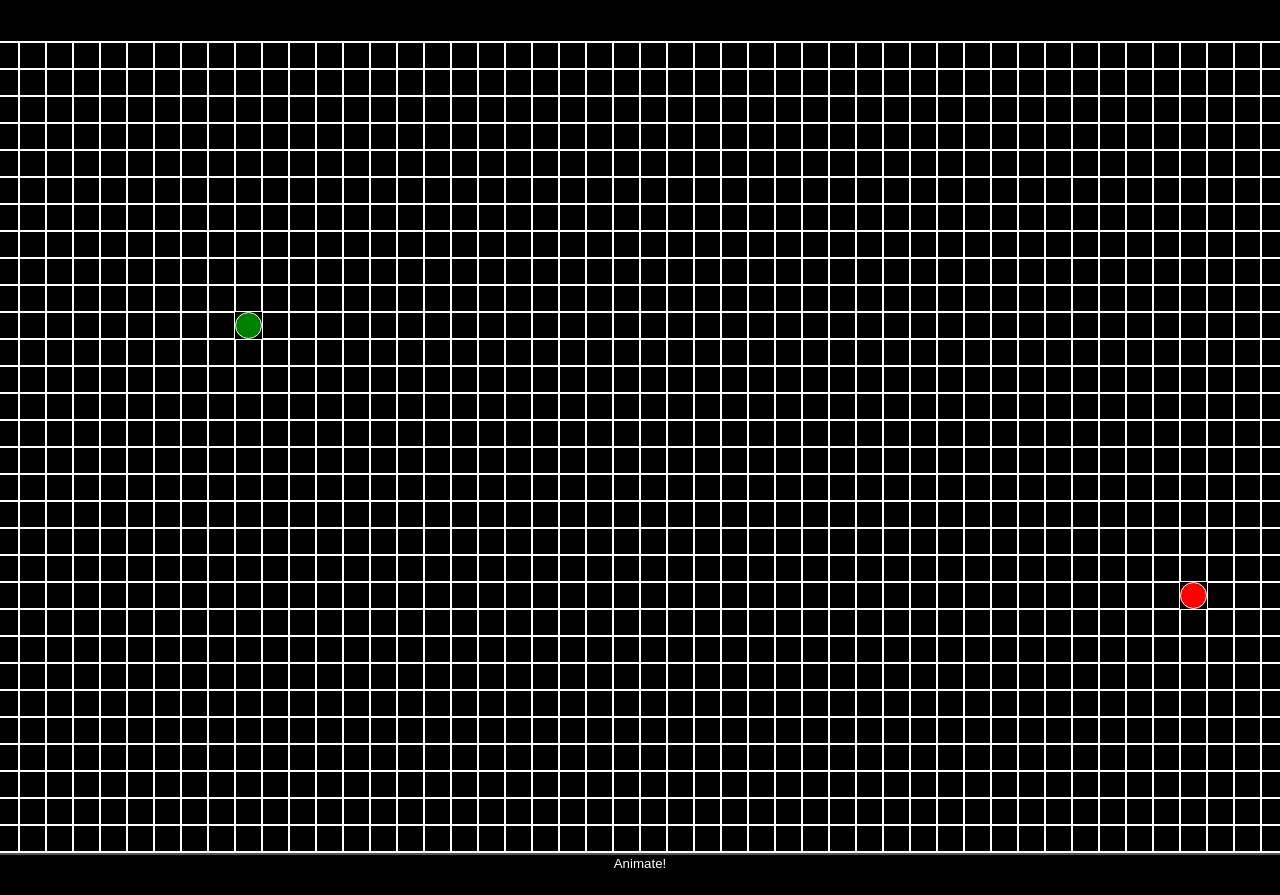
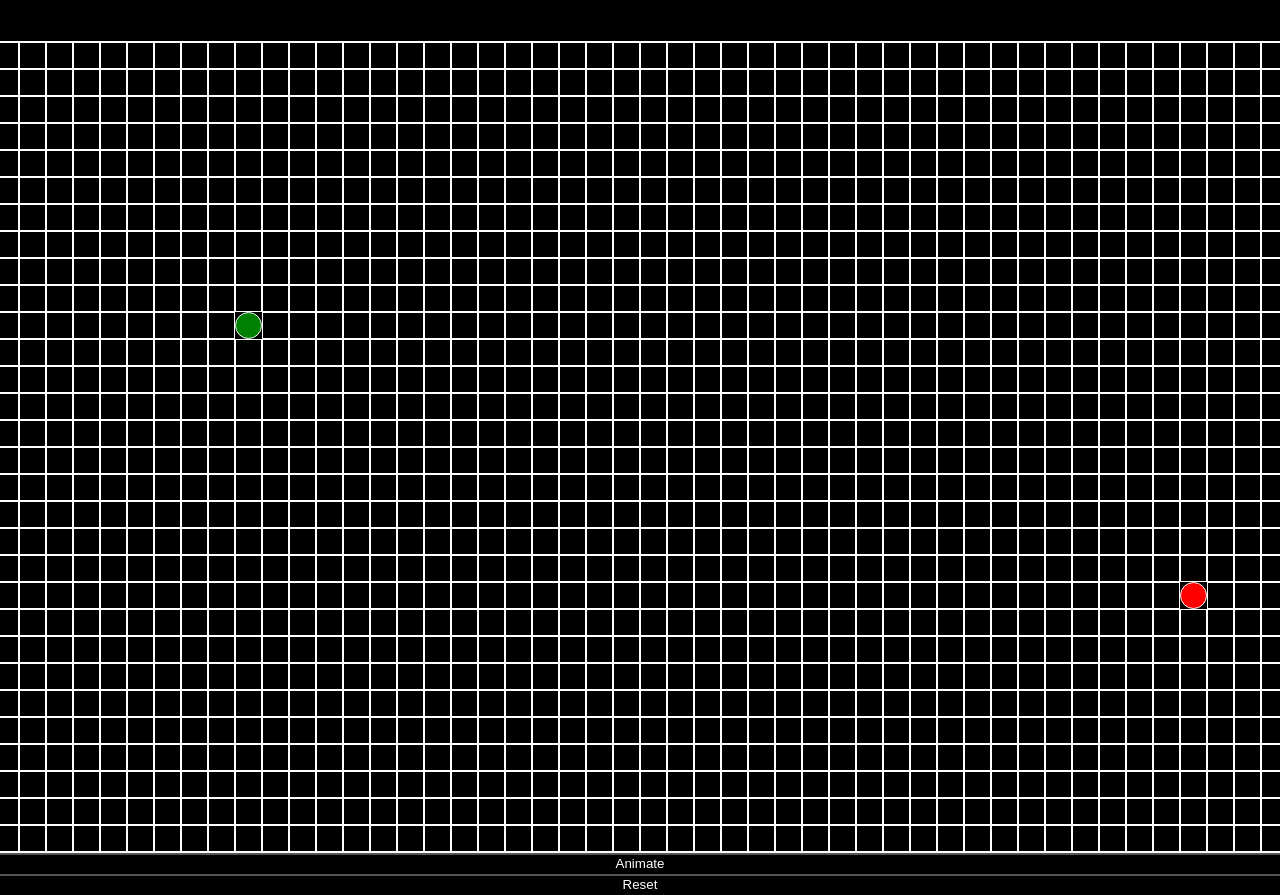
Before and after one commit to Julio-Leon/pathfinder-visualizer, a React (Create React App) app: page / in a window 1280 px wide. Shown: the top 895 px of the page. Before the commit the page ends 874 px from the top, so only its background shows below. Built offline with nearby package versions, Linux system fonts and the light colour scheme.

Commit message:
fixed reset button

```diff
--- /dev/null
+++ b/src/PathFinderVisualizer/NavBar/NavBar.js
@@ -0,0 +1,3 @@
+const NavBar = () => {
+
+}
--- a/src/PathFinderVisualizer/PathFinderVisualizer.js
+++ b/src/PathFinderVisualizer/PathFinderVisualizer.js
@@ -19,6 +19,15 @@ const PathFinderVisualizer = () => {
   const END_NODE_COL = 45
 
   const createGrid = () => {
+
+    const pastGrid = document.querySelectorAll('.visited-node')
+    for (let i = 0; i < pastGrid.length; i++) {
+      pastGrid[i].classList.remove('visited-node')
+    }
+
+    setMouseIsDown(false)
+    setWeHaveStartNode(true)
+    setWeHaveEndNode(true)
     const newGrid = [];
     for (let i = 0; i < 30; i++) {
       const newRow = [];
@@ -65,7 +74,6 @@ const PathFinderVisualizer = () => {
         createPath(response[1])
       }, (15 * visitedNodesInOrder.length))
     }
-
   }
 
   const createPath = (endNode) => {
@@ -106,7 +114,8 @@ const PathFinderVisualizer = () => {
               })
           }
         </div>
-        <button className="animate-dijkstra-button" onClick={animateDijkstra}>Animate!</button>
+        <button className="animate-dijkstra-button" onClick={animateDijkstra}>Animate</button>
+        <button onClick={createGrid}>Reset</button>
     </div>
   )
 };
@@ -125,6 +134,6 @@ export default PathFinderVisualizer;
 
 // Add weights
 
-// Add reset button!
+// Add reset button! ***
 
 // Add interesting patterns defaults
--- /dev/null
+++ b/src/PathFinderVisualizer/ResetButton/ResetButton.js
@@ -0,0 +1,3 @@
+const ResetButton = () => {
+
+}
```
Also changed, not shown: src/PathFinderVisualizer/NavBar/NavBar.css (added), src/PathFinderVisualizer/ResetButton/ResetButton.css (added).
